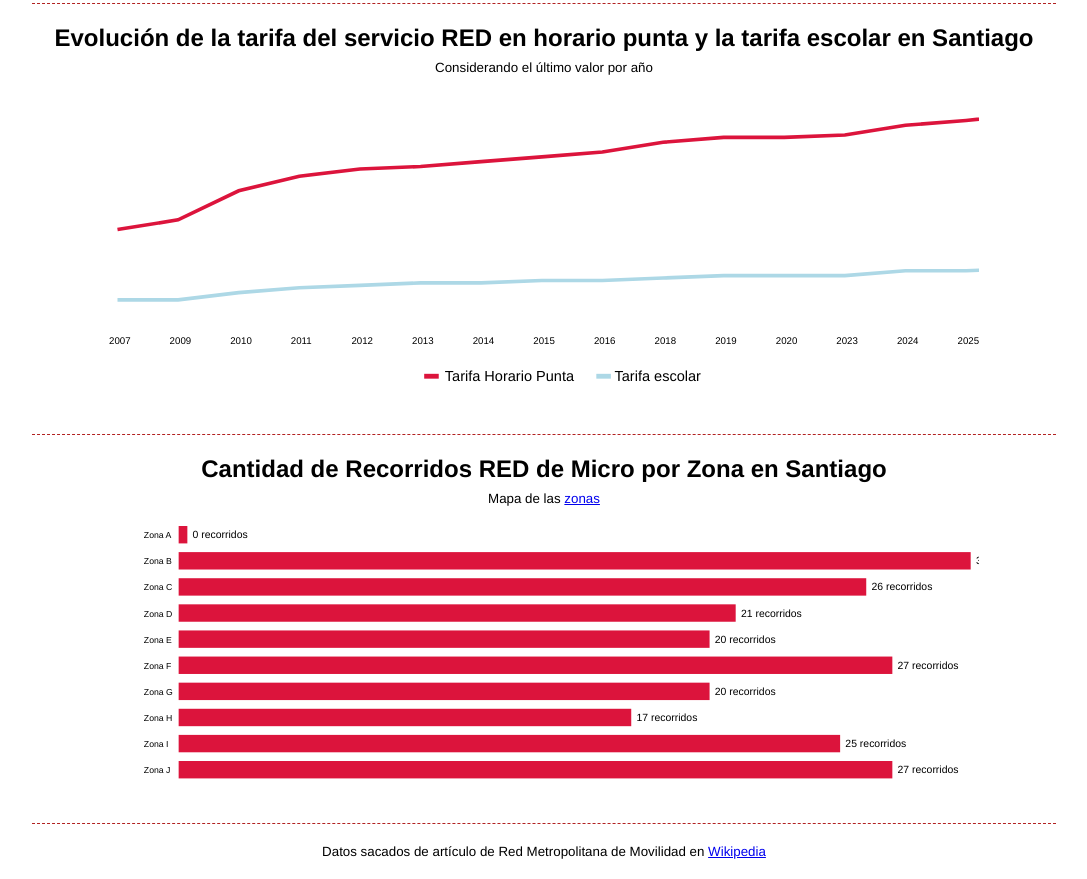
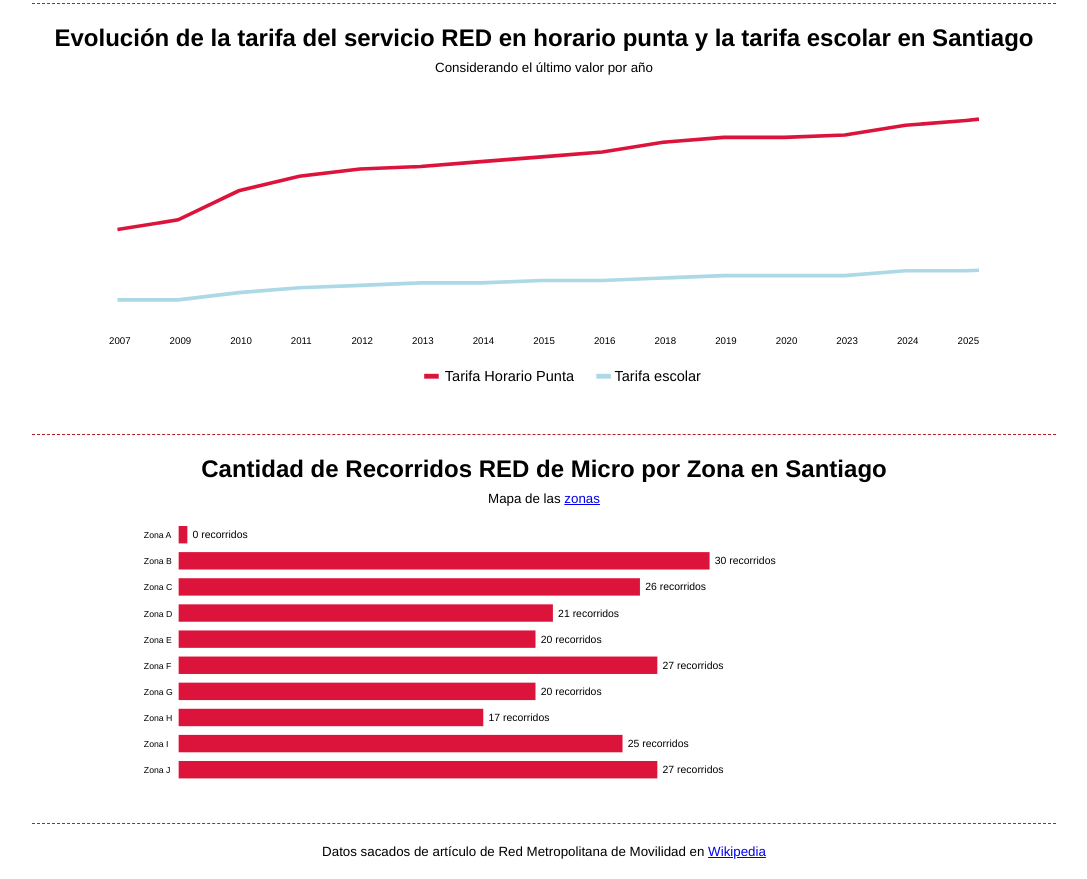
Before and after one commit to jjugodemango/DNO-WEB-clase2, a plain HTML site: page index.html in a window 1280 px wide. Shown: the part 82-961 px from the top of the page, without its empty margins (96-1183 px from the left). Drawn offline with Linux system fonts and the light colour scheme.

Commit message:
Update index.html

```diff
--- a/index.html
+++ b/index.html
@@ -136,7 +136,7 @@
 
             zonas.forEach(function(d, i) {
                 // El ancho de cada barra es proporcional a la población
-                var ancho = d.numero*15+5; //tengo una variable que es ancho, que toma cada numero dividido por 20mil
+                var ancho = d.numero*10+5; //tengo una variable que es ancho, que toma cada numero dividido por 20mil
 
                 // Cada fila baja 15 unidades con translate (verticalmente)
                 document.querySelector("#barras").innerHTML +=
```
